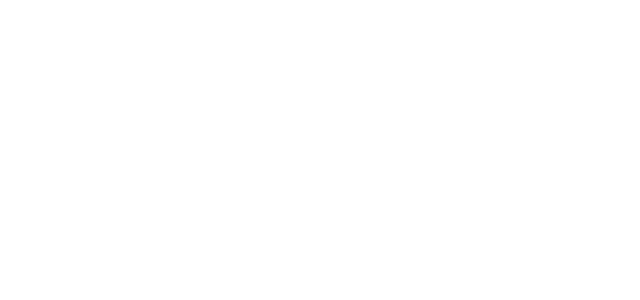
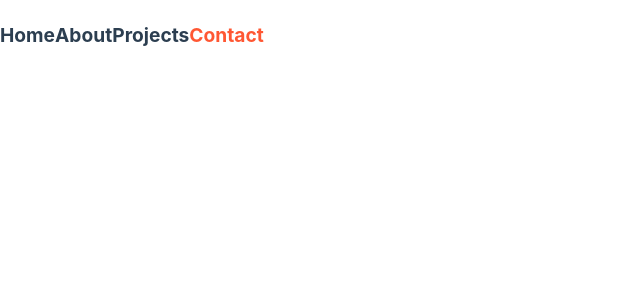
Before and after one commit to AbsolutelyHaakon/Portofolio-2025, a Vue app: page /contact in a window 1280 px wide. Before the commit this address had no page. Shown: the top 300 px of the page, without its empty margins (0-640 px from the left). Built offline with nearby package versions, Linux system fonts and the light colour scheme.

Commit message:
Further improvemts to site behaviour and project page

```diff
--- a/src/App.vue
+++ b/src/App.vue
@@ -1,8 +1,10 @@
 <script setup>
 
+import MenuBar from "@/components/MenuBar.vue";
 </script>
 
 <template>
+  <MenuBar></MenuBar>
   <router-view></router-view>
 </template>
 
--- /dev/null
+++ b/src/components/MenuBar.vue
@@ -0,0 +1,54 @@
+<script setup>
+import { ref } from 'vue';
+import { useRouter, useRoute } from 'vue-router';
+
+const menuItems = ref([
+  { name: 'Home', path: '/home', color: '#2d363e' },
+  { name: 'About', path: '/about' },
+  { name: 'Projects', path: '/project' },
+  { name: 'Contact', path: '/contact' }
+]);
+
+const route = useRoute();
+
+
+</script>
+
+<template>
+  <div class="menu-bar" :style="{ backgroundColor: route.path === '/home' ? '#2C363F' : 'transparent', color: route.path === '/home' ? '#F2F5EA' : 'inherit' }">
+    <router-link
+      v-for="(item, index) in menuItems"
+      :key="index"
+      :to="item.path"
+      class="menu-item"
+      :class="{ active: route.path === item.path }"
+    >
+      {{ item.name }}
+    </router-link>
+  </div>
+</template>
+
+<style scoped>
+.menu-bar {
+  display: flex;
+  justify-content: space-around;
+  padding-top: 20px;
+  width: 100%;
+}
+
+.menu-item {
+  font-weight: bold;
+  font-size: 1.2rem;
+  text-decoration: none;
+  color: inherit;
+  transition: color 0.3s;
+}
+
+.menu-item:hover {
+  color: #FF5733;
+}
+
+.menu-item.active {
+  color: #FF5733;
+}
+</style>
--- a/src/components/Project.vue
+++ b/src/components/Project.vue
@@ -32,7 +32,23 @@ const projects = [
         ' Matti Kjellstadli og Adrian Johansen har vært med på å utvikle prosjektet.',
     languages: ['vue', 'js', 'sql'],
     color: "#F06961FF",
+    features: [
+      {
+        image: '/images/projects/wws.png',
+        title: 'Monte Carlo Simulering',
+        description: 'Webapplikasjonen benytter seg av tusenvis av simuleringer med endrede variabler i arbeidsdagen ' +
+            'for å estimere forventet tidsbruk på de ulike delene av arbeidsdagen. ' +
+            'Dette gir managere god oversikt over oppgavene som utføres og tiden de tar. ' +
+            'Gode estimasjoner fører til økt effektivitet blandt varehusearbeidere'
+      },
+      {
+        image: '/images/projects/wws.png',
+        title: 'Selvlærende Algoritme',
+        description: 'Description of feature 2.'
+      }
+    ]
   },
+  // Add more projects as needed
   {
     id: 2,
     title: 'Project Title 2',
@@ -68,6 +84,17 @@ onMounted(() => {
   <div v-else>
     <p>Project not found.</p>
   </div>
+  <div class="features" v-if="project.title">
+    <div v-for="(feature, index) in project.features" :key="index" :class="['feature', { 'feature-left': index % 2 === 0 }]">
+      <div class="feature-content">
+        <h2 class="subtitle" :style="{margin: 0, color: project.color}">{{ feature.title }}</h2>
+        <p>{{ feature.description }}</p>
+      </div>
+      <div class="feature-image"  :style="{ '--project-color': project.color }">
+        <img :src="feature.image" alt="Feature Image" class="circular-image"/>
+      </div>
+    </div>
+  </div>
 </template>
 
 <style scoped>
@@ -76,8 +103,7 @@ onMounted(() => {
   flex-direction: row;
   justify-content: center;
   width: 100vw;
-  height: 100vh;
-  margin: 100px 0;
+  margin: 100px 0 175px 0;
   padding: 20px;
   text-align: center;
   gap: 50px;
@@ -178,10 +204,71 @@ onMounted(() => {
   color: #555;
   text-align: right;
   font-size: 1rem;
-
   line-height: 1.5;
   text-indent: -2em;
   padding-left: 2em;
+}
+
+.features {
+  display: flex;
+  justify-content: right;
+  flex-direction: column;
+  gap: 175px;
+  width: 100%;
+}
+
+.feature {
+  display: flex;
+  align-items: center;
+  justify-content: end;
+  padding: 20px;
+  border-radius: 10px;
+  min-width: 900px;
+  max-width: 1200px;
+  margin: auto;
+  flex-direction: row-reverse;
+  gap:60px
+}
+
+.feature-left{
+  flex-direction: row;
+}
+
+.feature-content {
+  flex: 1;
+  text-align: left;
+  background-color: #f5f5f5;
+  padding: 40px;
+  border-radius: 40px;
+}
+
+.feature-image {
+  width: 300px;
+  height: 300px;
+  display: flex;
+  justify-content: center;
+  align-items: center;
+  background-color: #f5f5f5;
+  border-radius: 50%;
+  position: relative;
+}
+
+.feature-image::before {
+  content: '';
+  position: absolute;
+  width: 340px;
+  height: 340px;
+  background: radial-gradient(circle, var(--project-color) 40%, transparent 40%) 0 0 / 10px 10px;
+  border-radius: 50%;
+  z-index: -1;
+  transform: translate(-5px, -5px);
+}
+
+.circular-image {
+  width: 200px;
+  height: 200px;
+  border-radius: 50%;
+  object-fit: cover;
 }
 
 p {
--- a/src/components/Timeline.vue
+++ b/src/components/Timeline.vue
@@ -53,7 +53,7 @@
               <h3>{{ item.title }}</h3>
               <p class="timeline-date">{{ item.date }}</p>
               <p>{{ item.description }}</p>
-              <router-link :to="`/project/?id=${item.id}`" class="view-more">Lær Mer</router-link>
+              <router-link :to="`/project/?id=${item.id}`" class="view-more" >Lær Mer</router-link>
             </div>
           </div>
         </div>
--- a/src/router/index.js
+++ b/src/router/index.js
@@ -23,6 +23,13 @@ const routes = [
 const router = createRouter({
     history: createWebHistory(),
     routes,
+    scrollBehavior(to, from, savedPosition) {
+        if (savedPosition) {
+            return savedPosition;
+        } else {
+            return { top: 0 };
+        }
+    },
 });
 
 export default router;
```
